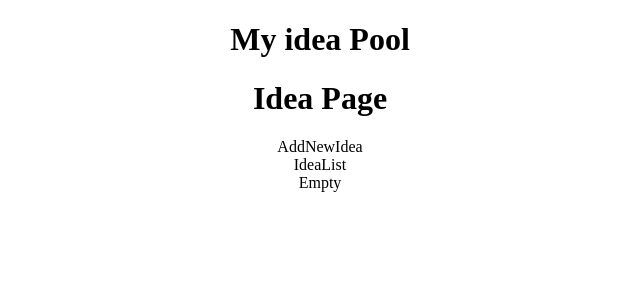
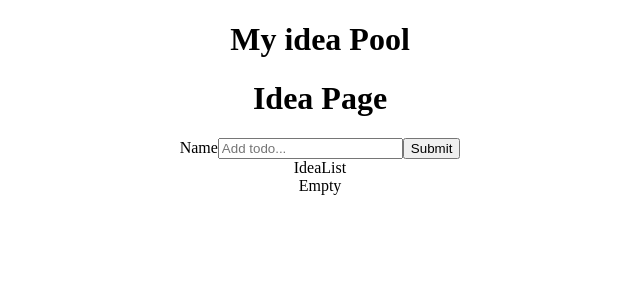
Before and after one commit to nburd01/idea-pool, a React (Create React App) app in the folder ideaPool/myideapool/: page / in a window 1280 px wide. Shown: the top 300 px of the page, without its empty margins (320-960 px from the left). Built offline with nearby package versions, Linux system fonts and the light colour scheme.

Commit message:
payload functioning

```diff
--- a/ideaPool/myideapool/src/modules/idea/addNewIdea/index.jsx
+++ b/ideaPool/myideapool/src/modules/idea/addNewIdea/index.jsx
@@ -1,8 +1,8 @@
-import React from 'react'
+import React, { useState } from 'react'
 import { useDispatch } from 'react-redux'
 import { addIdea } from '../../../store/ideaSlice';
 export const AddNewIdea = () => {
-
+	const [value, setValue] = useState('');
     const disptach = useDispatch();
 
     const onSubmit = (event) => {
@@ -13,7 +13,20 @@
         }))
     }
 
-  return (
-    <div>AddNewIdea</div>
-  )
+    return (
+		<form onSubmit={onSubmit} className='form-inline mt-3 mb-3'>
+			<label className='sr-only'>Name</label>
+			<input
+				type='text'
+				className='form-control mb-2 mr-sm-2'
+				placeholder='Add todo...'
+				value={value}
+				onChange={(event) => setValue(event.target.value)}
+			></input>
+
+			<button type='submit' className='btn btn-primary mb-2'>
+				Submit
+			</button>
+		</form>
+	);
 }
```
